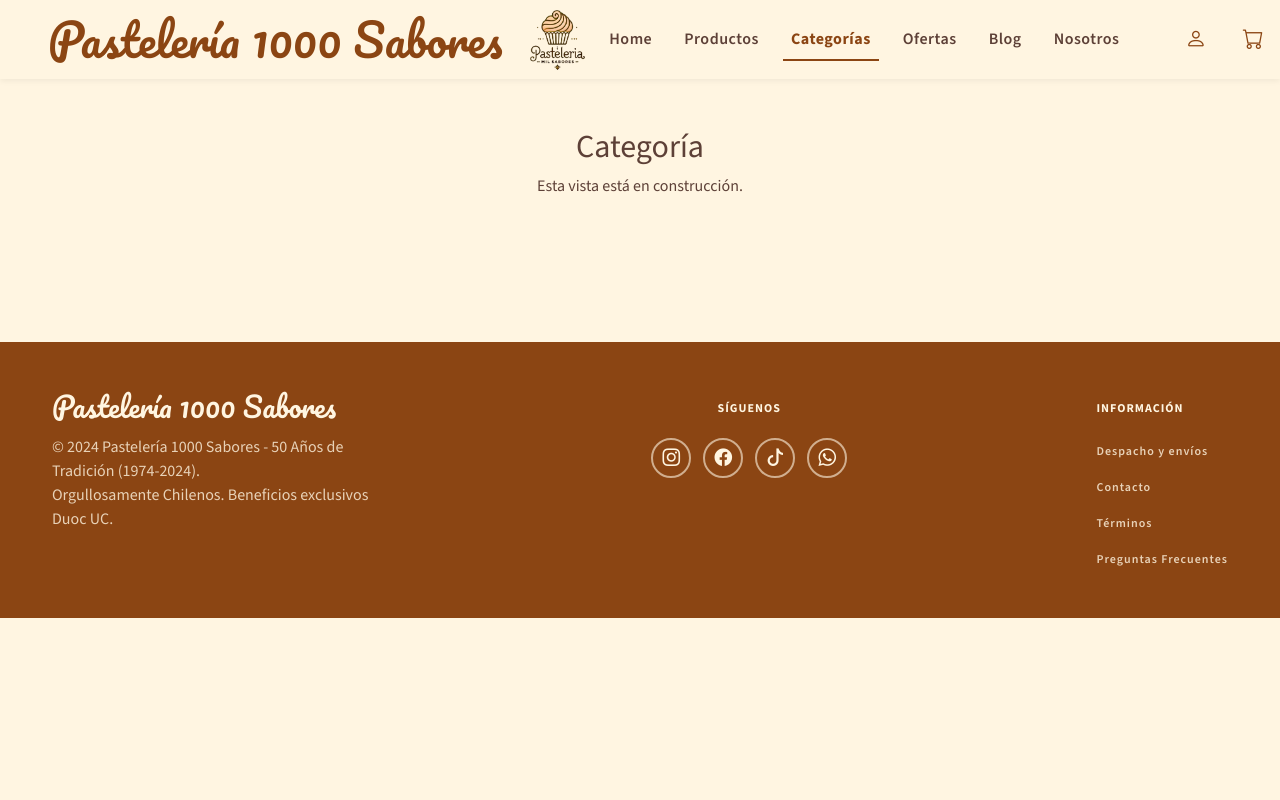
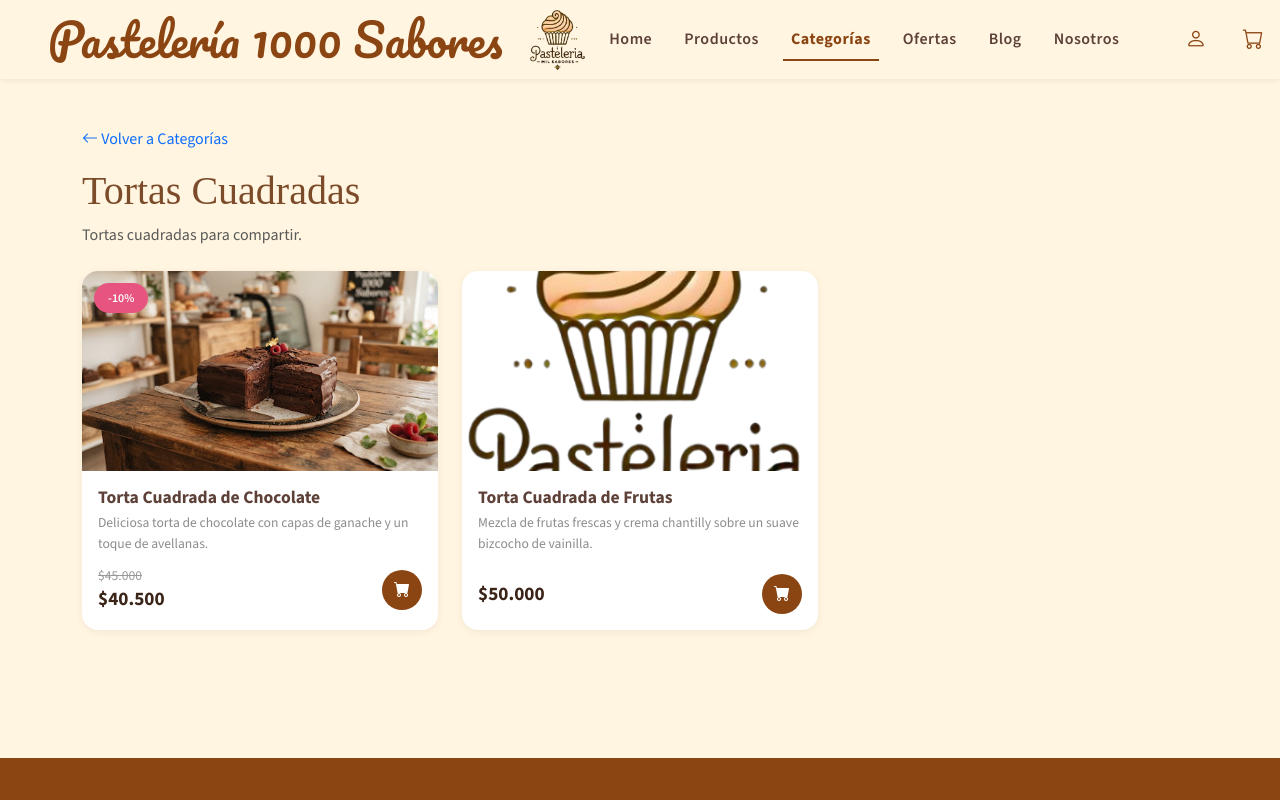
Before and after one commit to AlanisVerdugo/Pasteleria-1000-sabores, a React (Vite) app: page /categorias/1 in a window 1280 px wide. Shown: the top 800 px of the page. Built offline with nearby package versions, Linux system fonts and the light colour scheme.

Commit message:
feat: vistas de Categorias y CategoriaDetalle

```diff
--- a/src/App.jsx
+++ b/src/App.jsx
@@ -10,6 +10,8 @@
 import Home from './pages/Home'
 import Catalogo from './pages/Catalogo'
 import Ofertas from './pages/Ofertas'
+import Categorias from './pages/Categorias'
+import CategoriaDetalle from './pages/CategoriaDetalle'
 import DetalleProducto from './pages/DetalleProducto'
 import Carrito from './pages/Carrito'
 import Login from './pages/Login'
@@ -55,8 +57,8 @@
           <Route path="/" element={<Home />} />
           <Route path="/productos" element={<Catalogo />} />
           <Route path="/producto/:codigo" element={<DetalleProducto />} />
-          <Route path="/categorias" element={enConstruccion('Categorías')} />
-          <Route path="/categorias/:id" element={enConstruccion('Categoría')} />
+          <Route path="/categorias" element={<Categorias />} />
+          <Route path="/categorias/:id" element={<CategoriaDetalle />} />
           <Route path="/ofertas" element={<Ofertas />} />
           <Route path="/carrito" element={<Carrito />} />
           <Route path="/checkout" element={enConstruccion('Checkout')} />
--- /dev/null
+++ b/src/pages/CategoriaDetalle.jsx
@@ -0,0 +1,60 @@
+import { useEffect, useState } from 'react'
+import { useParams, Link } from 'react-router-dom'
+import '../css/catalogo.css'
+import TarjetaProducto from '../components/TarjetaProducto'
+import { categoriasService } from '../services/categoriasService'
+import { productosService } from '../services/productosService'
+
+function CategoriaDetalle() {
+    const { id } = useParams()
+    const [categoria, setCategoria] = useState(null)
+    const [productos, setProductos] = useState([])
+
+    useEffect(() => {
+        categoriasService.obtenerPorId(id).then(setCategoria)
+        productosService.listarPorCategoria(id).then(setProductos)
+    }, [id])
+
+    if (!categoria) {
+        return (
+            <main>
+                <section className="container py-5 text-center">
+                    <p className="text-muted">Cargando categoría...</p>
+                </section>
+            </main>
+        )
+    }
+
+    return (
+        <main>
+            <section className="container py-5">
+
+                <nav aria-label="breadcrumb" className="mb-3">
+                    <Link to="/categorias" className="text-decoration-none">
+                        <i className="bi bi-arrow-left"></i> Volver a Categorías
+                    </Link>
+                </nav>
+
+                <div className="mb-4">
+                    <h1 style={{ fontFamily: "'Caveat',cursive", color: '#7B4B2A' }}>{categoria.nombre}</h1>
+                    <p className="text-muted">{categoria.descripcion}</p>
+                </div>
+
+                {productos.length > 0 ? (
+                    <div className="row row-cols-1 row-cols-md-2 row-cols-xl-3 g-4">
+                        {productos.map((p) => (
+                            <TarjetaProducto key={p.codigo} producto={p} />
+                        ))}
+                    </div>
+                ) : (
+                    <p className="text-center text-muted mt-4">
+                        Todavía no hay productos en esta categoría.
+                    </p>
+                )}
+
+            </section>
+        </main>
+    )
+}
+
+export default CategoriaDetalle
--- /dev/null
+++ b/src/pages/Categorias.jsx
@@ -0,0 +1,43 @@
+import { useEffect, useState } from 'react'
+import { Link } from 'react-router-dom'
+import '../css/catalogo.css'
+import { categoriasService } from '../services/categoriasService'
+
+function Categorias() {
+    const [categorias, setCategorias] = useState([])
+
+    useEffect(() => {
+        categoriasService.listar().then(setCategorias)
+    }, [])
+
+    return (
+        <main>
+            <section className="container py-5">
+
+                <div className="mb-4">
+                    <h1 style={{ fontFamily: "'Caveat',cursive", color: '#7B4B2A' }}>Nuestras Categorías</h1>
+                    <p className="text-muted">Explora la tradición por categoría.</p>
+                </div>
+
+                <div className="row row-cols-1 row-cols-sm-2 row-cols-lg-4 g-4">
+                    {categorias.map((c) => (
+                        <div className="col" key={c.id}>
+                            <Link to={`/categorias/${c.id}`} className="text-decoration-none">
+                                <div className="card producto-card h-100">
+                                    <img src={c.imagen} className="card-img-top" alt={c.nombre} />
+                                    <div className="card-body">
+                                        <h3 className="producto-titulo">{c.nombre}</h3>
+                                        <p className="producto-detalle mb-0">{c.descripcion}</p>
+                                    </div>
+                                </div>
+                            </Link>
+                        </div>
+                    ))}
+                </div>
+
+            </section>
+        </main>
+    )
+}
+
+export default Categorias
```
